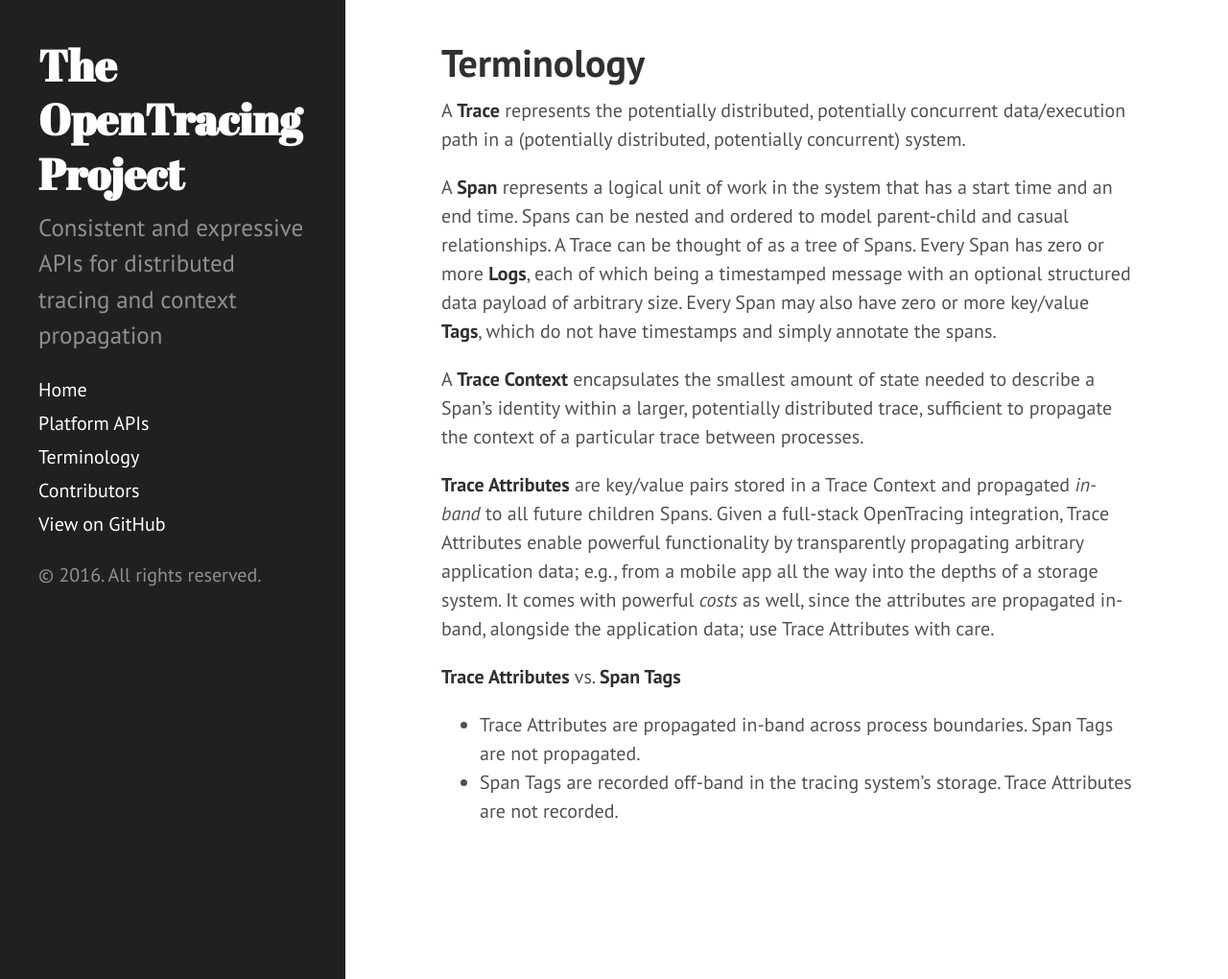
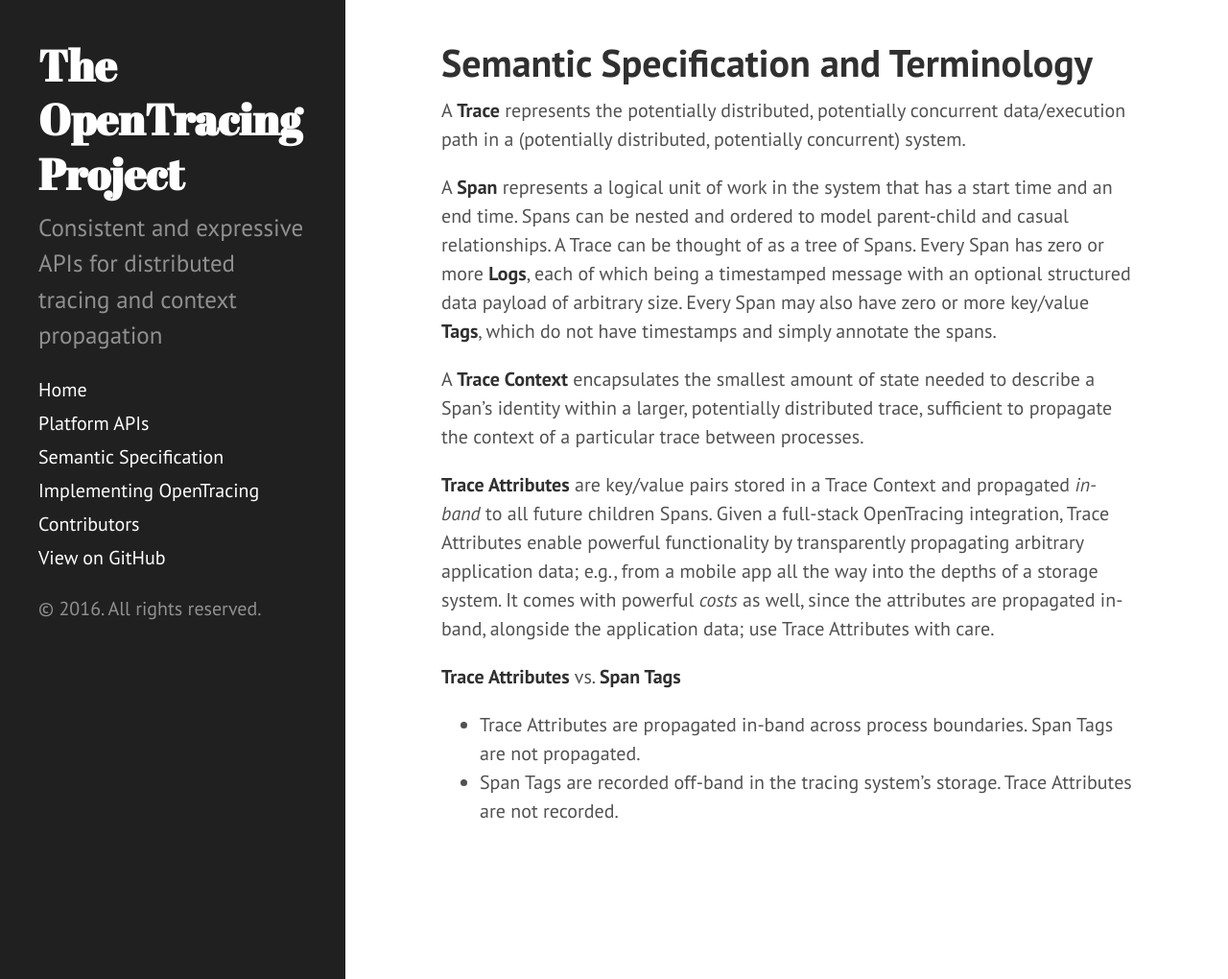
Before and after one commit to opentracing/opentracing.io, a Jekyll site: the page built from spec.md, in a window 1280 px wide and 1020 px high. Shown: the whole window at 96% size. Built offline with Jekyll 4.4.1, drawn with Linux system fonts in a browser that asks for light colours; Markdown is read by kramdown in place of the engine named in the settings.

Commit message:
minor reorg and add brief notes for implementors

```diff
--- a/_config.yml
+++ b/_config.yml
@@ -1,9 +1,10 @@
 # Content
 pages_list:
-  Home: '/'
+  "Home": '/'
   "Platform APIs": '/apis'
-  Terminology: '/terminology'
-  Contributors: '/contributors'
+  "Semantic Specification": '/spec'
+  "Implementing OpenTracing": '/implementors'
+  "Contributors": '/contributors'
 
 # Dependencies
 markdown:         redcarpet
--- a/terminology.md
+++ b/spec.md
@@ -1,6 +1,6 @@
 ---
 layout: page
-title: Terminology
+title: Semantic Specification and Terminology
 ---
 
 A **Trace** represents the potentially distributed, potentially concurrent data/execution path in a (potentially distributed, potentially concurrent) system.
```
Also changed, not shown: implementors.md (added, +13 -0 lines).
